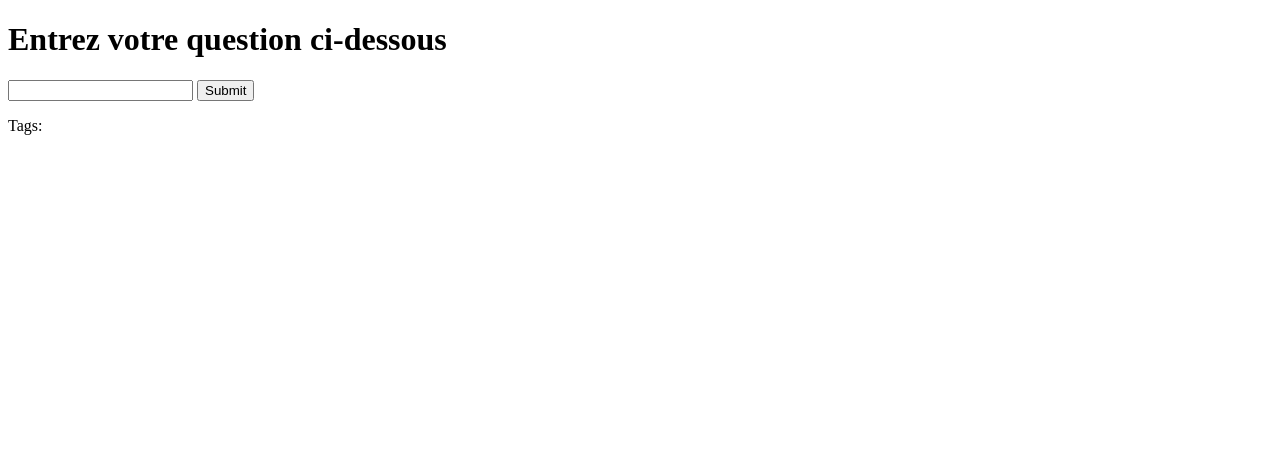
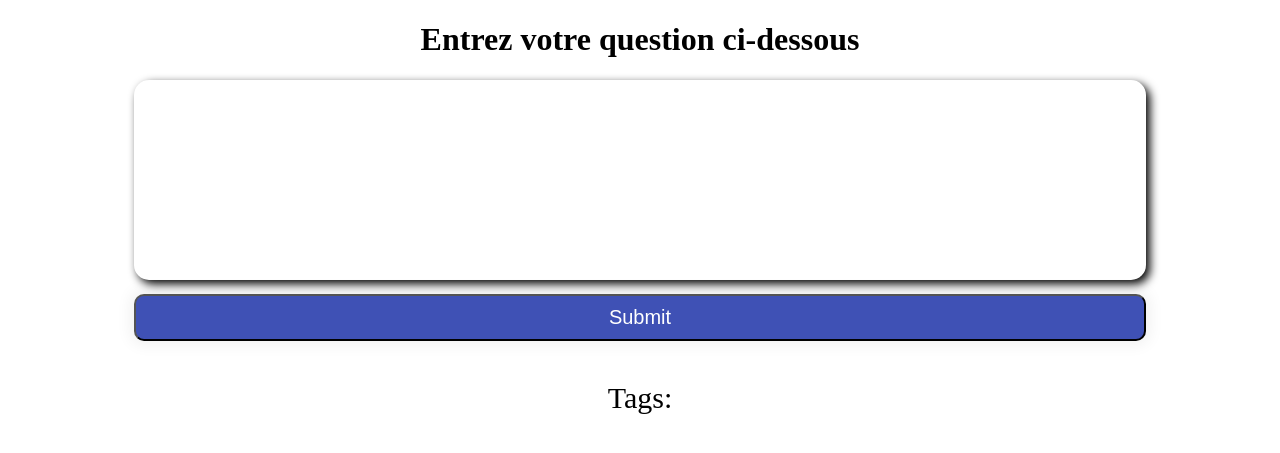
Before and after one commit to Priscillia-Previtero/ML_P5, a FastAPI app: page / in a window 1280 px wide. Shown: the top 453 px of the page. Run offline with FastAPI, Linux system fonts and the light colour scheme; parts of the project's set-up code (start-up, migrations or seed data) failed here and were passed over.

Commit message:
Design API Heroku

```diff
--- a/main.py
+++ b/main.py
@@ -56,4 +56,4 @@ def send_tag(request:Request, question:str = Form(...)):
 
     X_test = ' '.join([y for y in tokens])
     output = loaded_model.predict([X_test])
-    return templates.TemplateResponse('form.html', context={'request':request, 'tag':output[0]})
+    return templates.TemplateResponse('form.html', context={'request':request, 'question': question, 'tag':output[0]})
--- a/templates/form.html
+++ b/templates/form.html
@@ -3,13 +3,46 @@
 <head>
 	<meta charset="UTF-8">
 	<title>Sample Form</title>
+	<style>
+	*, *:before, *:after{
+		box-sizing:border-box;
+	}
+	input[type=submit] {
+		border-radius:10px;
+		padding:10px;
+		box-shadow:0 0 15px 4px rgba(0,0,0,0.06);
+		margin:10px 0;
+		width:80%;
+		background-color:#3F51B5;
+		color:#fff;
+		font-size:20px;
+	}
+	textarea{
+		padding=15px;
+		border-radius:15px;
+		border:0;
+		box-shadow:4px 4px 10px;
+		resize:none;
+		minlength:1;
+		width:80%;
+		height:200px;
+		font-size:18px;
+	}
+	p{
+		font-size:30px;
+	}
+	</style>
 </head>
 <body>
+<center>
 <form method="post">
 	<h1>Entrez votre question ci-dessous </h1>
-	<input type="text" name="question" value="{{question}}"/>
-	<input type="submit">
+	<textarea name="question" value="{{question}}">{{question}}</textarea>
+	<div>
+		<input type="submit">
+	</div>
 </form>
 <p>Tags: {{tag}}</p>
+</center>
 </body>
 </html>
```
